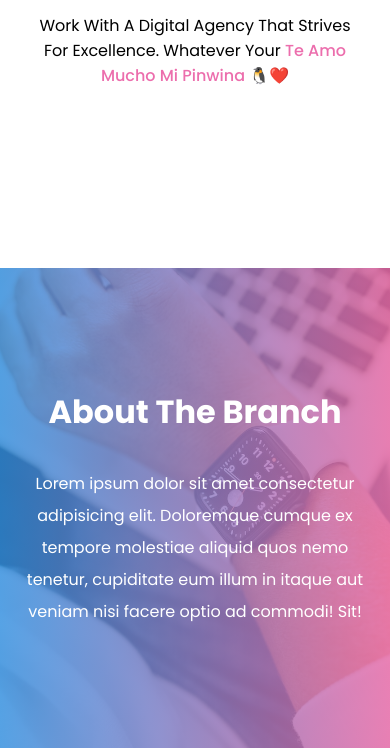
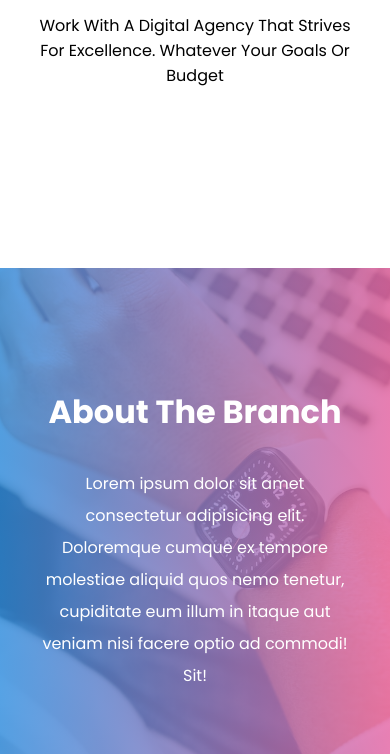
Before and after one commit to CristianP7/smartwatch, a plain HTML site: page index.html in a window 390 px wide. Shown: the part 1650-2404 px from the top of the page. Drawn offline with Linux system fonts and the light colour scheme.

Commit message:
nav update

```diff
--- a/index.html
+++ b/index.html
@@ -87,7 +87,7 @@
             </div>
             <p class="about__copy">
               Work with a digital agency that strives for excellence. Whatever
-              your <span class="pinguina"> Te amo mucho mi pinwina 🐧❤️ </span>
+              your goals or budget <span class="pinguina"> Te amo mucho mi pinwina 🐧❤️ </span>
             </p>
           </article>
         </div>
--- a/styles.css
+++ b/styles.css
@@ -309,6 +309,10 @@ article {
   color: #fff;
 }
 
+span{
+  display: none;
+}
+
 @media screen and (max-width: 768px) {
   .container {
     width: 95%;
@@ -325,7 +329,7 @@ article {
   }
 
   .container {
-    width: 100%;
+    width: 90%;
     margin: 0 auto;
   }
 
```
